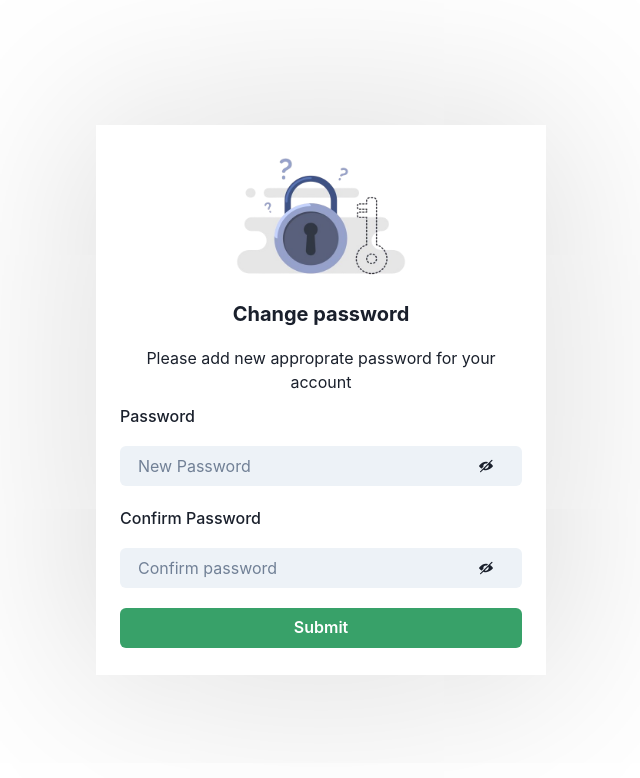
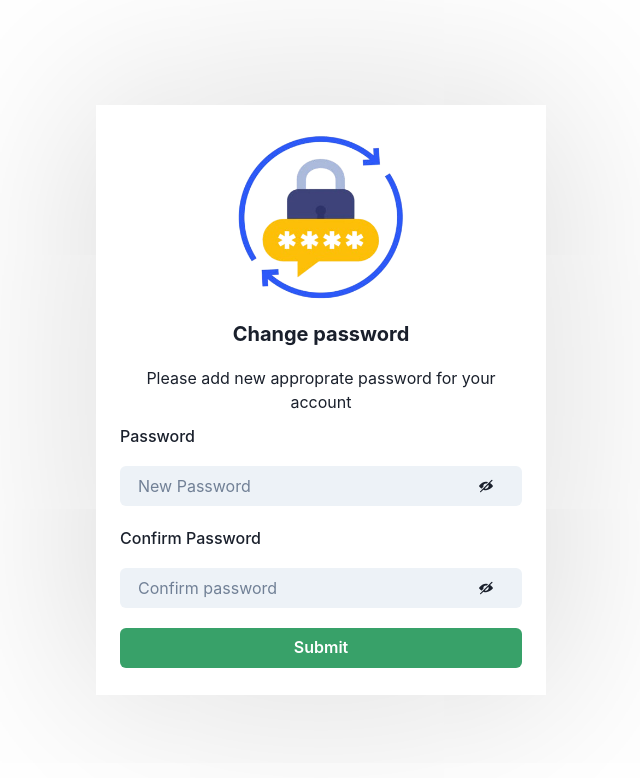
Before and after one commit to chetan635/workerwala, a React (Vite) app in the folder frontend/: page /change-password in a window 1280 px wide. Shown: the top 778 px of the page, without its empty margins (319-959 px from the left). Built offline with nearby package versions, Linux system fonts and the light colour scheme.

Commit message:
Added some different images for forgot password and updated some UI.

```diff
--- a/frontend/index.html
+++ b/frontend/index.html
@@ -1,8 +1,18 @@
-<!doctype html>
+<!DOCTYPE html>
 <html lang="en">
   <head>
     <meta charset="UTF-8" />
-    <link rel="icon" type="image/svg+xml" href="././src/assets//images/WorkerWala-logo-2.png" />
+    <link
+      rel="icon"
+      type="image/svg+xml"
+      href="././src/assets//images/WorkerWala-logo-2.png"
+    />
+    <link rel="preconnect" href="https://fonts.googleapis.com" />
+    <link rel="preconnect" href="https://fonts.gstatic.com" crossorigin />
+    <link
+      href="https://fonts.googleapis.com/css2?family=Lato:ital,wght@0,100;0,300;0,400;0,700;0,900;1,100;1,300;1,400;1,700;1,900&display=swap"
+      rel="stylesheet"
+    />
     <meta name="viewport" content="width=device-width, initial-scale=1.0" />
     <title>WorkerWala</title>
   </head>
--- a/frontend/src/components/Authentication/ChangePassword.jsx
+++ b/frontend/src/components/Authentication/ChangePassword.jsx
@@ -9,7 +9,7 @@ import {
   useToast,
   FormLabel,
 } from "@chakra-ui/react";
-import forgotPasswordPreview from "../../assets/images/forgot-password-preview-2.png";
+import forgotPasswordPreview from "../../assets/images/forgot-password-preview-3.png";
 import { ViewIcon, ViewOffIcon } from "@chakra-ui/icons";
 import "../../css/Authentication/ChangePassword.css";
 import { useNavigate, useParams } from "react-router-dom";
@@ -114,7 +114,7 @@ export default function ChangePassword() {
       <div className="change-password-body">
         <div className="flex-c flex-dir-c change-password-container">
           <Image
-            height="130px"
+            height="170px"
             width="170px"
             src={forgotPasswordPreview}
             alt="change-password-preview"
@@ -127,8 +127,8 @@ export default function ChangePassword() {
           </p>
           <div className="passwordBlock flex-sa-c">
             <FormLabel>Password</FormLabel>
-            <small className={strength}>
-              <b>{strength}</b>
+            <small className={strength + " " + "strength"}>
+              {strength != "" ? <b>Password is {strength}</b> : ""}
             </small>
           </div>
           <InputGroup size="md">
--- a/frontend/src/css/Authentication/ChangePassword.css
+++ b/frontend/src/css/Authentication/ChangePassword.css
@@ -10,7 +10,7 @@
   flex-direction: column;
   align-items: center;
   box-shadow: 0px 0px 200px #d4d4d4;
-  height: 550px;
+  height: 590px;
   gap: 10px;
   width: 450px;
   padding: 1.5rem;
@@ -34,21 +34,36 @@
 }
 
 .Weak {
+  background-color: blanchedalmond;
   color: red;
 }
 
 .Medium {
+  background-color: #d1f0ff;
   color: rgb(0, 76, 229);
 }
 
 .Strong {
+  background-color: #c2ffca;
   color: #319795;
 }
 
 .Very_Strong {
+  background-color: #c2ffca;
   color: rgb(0, 202, 0);
 }
 
 .Very_Weak {
+  background-color: blanchedalmond;
   color: red;
 }
+
+.strength {
+  transition: 0.5s;
+  width: 220px;
+  height: 22px;
+  border-radius: 3px;
+  display: flex;
+  justify-content: center;
+  align-items: center;
+}
--- a/frontend/src/css/Authentication/Login.css
+++ b/frontend/src/css/Authentication/Login.css
@@ -18,7 +18,7 @@
   height: 100%;
   width: 100%;
   padding: 0 1rem;
-  gap: 30px;
+  gap: 20px;
 }
 
 .chakra-heading {
@@ -46,3 +46,7 @@
 .forgot-password-link:hover {
   color: rgb(0, 51, 51);
 }
+
+.chakra-link{
+  font-weight: 500;
+}
--- a/frontend/src/css/Authentication/SignUp.css
+++ b/frontend/src/css/Authentication/SignUp.css
@@ -54,21 +54,40 @@
 }
 
 .Weak {
+  background-color: blanchedalmond;
   color: red;
 }
 
 .Medium {
+  background-color: #d1f0ff;
   color: rgb(0, 76, 229);
 }
 
 .Strong {
+  background-color: #c2ffca;
   color: #319795;
 }
 
-.Very_Strong{
+.Very_Strong {
+  background-color: #c2ffca;
   color: rgb(0, 202, 0);
 }
 
-.Very_Weak{
+.Very_Weak {
+  background-color: blanchedalmond;
   color: red;
 }
+
+.strength {
+  transition: 0.5s;
+  width: 220px;
+  height: 22px;
+  border-radius: 3px;
+  display: flex;
+  justify-content: center;
+  align-items: center;
+}
+
+.chakra-link {
+  font-weight: 500;
+}
--- a/frontend/src/css/common/override-chakra-ui-css.css
+++ b/frontend/src/css/common/override-chakra-ui-css.css
@@ -10,3 +10,7 @@
 .chakra-ui-light {
   display: block;
 }
+
+/* body{
+  font-family: 'lato' !important;
+} */
--- a/frontend/src/pages/Authentication/ForgotPassword.jsx
+++ b/frontend/src/pages/Authentication/ForgotPassword.jsx
@@ -9,7 +9,7 @@ import {
   useToast,
 } from "@chakra-ui/react";
 import { EmailIcon, ChevronLeftIcon } from "@chakra-ui/icons";
-import forgotPasswordPreview from "../../assets/images/forgot-password-preview-2.png";
+import forgotPasswordPreview from "../../assets/images/forgot-password-preview-3.png";
 import "../../css/Authentication/ForgotPassword.css";
 import { Link } from "react-router-dom";
 import SentForgotPassLink from "../../components/Authentication/SentForgotPassLink.jsx";
@@ -64,7 +64,7 @@ export default function ForgotPassword() {
         {!isMailSentSuccessfully ? (
           <>
             <Image
-              height="130px"
+              height="170px"
               width="170px"
               src={forgotPasswordPreview}
               alt="forgot-password-preview"
--- a/frontend/src/pages/Authentication/Login.jsx
+++ b/frontend/src/pages/Authentication/Login.jsx
@@ -89,7 +89,7 @@ export default function Login() {
             <Heading size="md">Login to Your Account </Heading>
             <p>
               Don't have account,{" "}
-              <ChakraLink color="teal.500" as={ReactRouterLink} to="/signUp">
+              <ChakraLink className="chakra-link" color="teal.500" as={ReactRouterLink} to="/signUp">
                 Create Account
               </ChakraLink>{" "}
             </p>
--- a/frontend/src/pages/Authentication/SignUp.jsx
+++ b/frontend/src/pages/Authentication/SignUp.jsx
@@ -233,7 +233,7 @@ export default function SignUp() {
               <Heading size="md">Sign Up</Heading>
               <p>
                 Already got an account ?{" "}
-                <ChakraLink color="teal.500" as={ReactRouterLink} to="/login">
+                <ChakraLink className="chakra-link" color="teal.500" as={ReactRouterLink} to="/login">
                   Login
                 </ChakraLink>{" "}
               </p>
@@ -295,8 +295,8 @@ export default function SignUp() {
               />
               <div className="passwordBlock flex-sa-c">
                 <FormLabel>Password</FormLabel>
-                <small className={strength}>
-                  <b>{strength}</b>
+                <small className={strength + " " + "strength"}>
+                  {strength != "" ? <b>Password is {strength}</b> : ""}
                 </small>
               </div>
               <InputGroup size="md">
```
Also changed, not shown: frontend/src/assets/images/forgot-password-preview-3.png (added).
